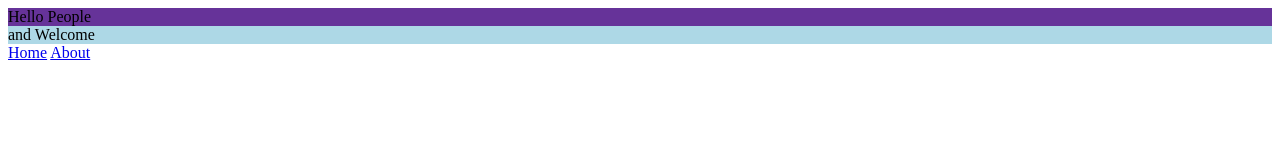
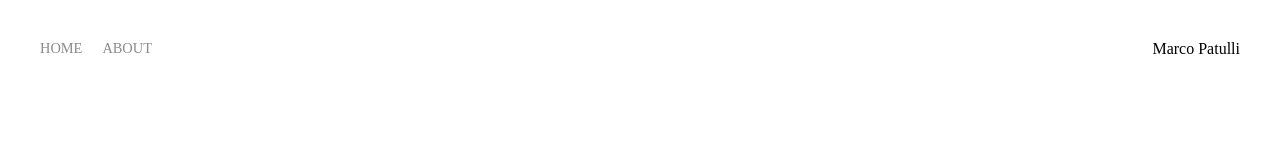
Before and after one commit to MARC0CND/web, a plain HTML site: page index.html in a window 1280 px wide. Drawn offline with Linux system fonts and the light colour scheme.

Commit message:
Add files via upload

```diff
--- a/index.html
+++ b/index.html
@@ -4,22 +4,26 @@
     <meta charset="UTF-8">
     <title>Marco's website</title>
     <link rel="stylesheet" href="styles.css">
-
 </head>
 <body>
-        <div class="placeholder">
-            Hello People
+    <div class="container">
+        <div class="nav-wrapper">
+            <div class="left-side">
+                <div class="nav-link-wrapper">
+                    <a href="index.html">Home</a>
                 </div>
 
-        <div class="anotherclass">
-            and Welcome
+                <div class="nav-link-wrapper">
+                    <a href="about.html">About</a>
+                </div>
             </div>
 
-        <a href="index.html">Home</a>
-        <a href="about.html">About</a>
-
-
+            <div class="right-side">
+                <div class="brand">
+                    <div>Marco Patulli</div>
+                </div>
+            </div>
+        </div>
+    </div>
 </body>
-
-
 </html>
--- a/styles.css
+++ b/styles.css
@@ -1,7 +1,35 @@
-.placeholder{
-    background-color: rebeccapurple;
+.nav-wrapper {
+    display: flex;
+    justify-content: space-between;
+    padding: 2rem;
 }
 
-.anotherclass{
-    background-color: lightblue;
+.left-side {
+    display: flex;
 }
+
+.nav-wrapper > .left-side > div{
+    margin-right: 20px;
+    font-size: 0.9em;
+    text-transform: uppercase;
+}
+
+.nav-link-wrapper {
+    height: 22px;
+    border-bottom: 1px solid transparent;
+    transition: border-bottom 0.5s;
+}
+
+.nav-link-wrapper a {
+    color: #8a8a8a;
+    text-decoration: none;
+    transition: color 0.5s;
+}
+
+.nav-link-wrapper:hover {
+    border-bottom: 1px solid black;
+}
+
+.nav-link-wrapper a:hover {
+    color : black;
+}
```
Also changed, not shown: about.html (+1 -1 lines). Lines whose indentation alone changed are shown as unchanged.
